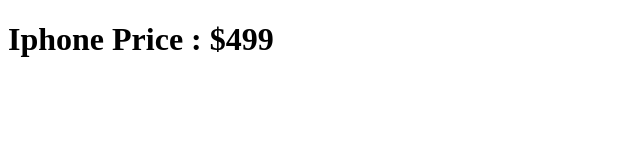
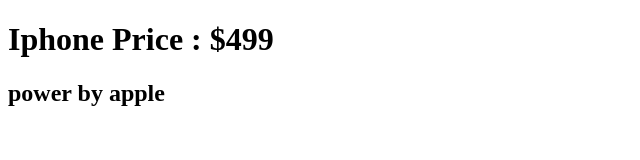
Before and after one commit to withi-manomai/git-awesome, a plain HTML site: page index.html in a window 1280 px wide. Shown: the whole page, without its empty margins (0-640 px from the left). Drawn offline with Linux system fonts and the light colour scheme.

Commit message:
add power by apple

```diff
--- a/index.html
+++ b/index.html
@@ -1,3 +1,4 @@
 <!DOCTYPE html>
     <h1>Iphone Price : $499</h1>
+    <h2>power by apple</h2>
 </html>
```
